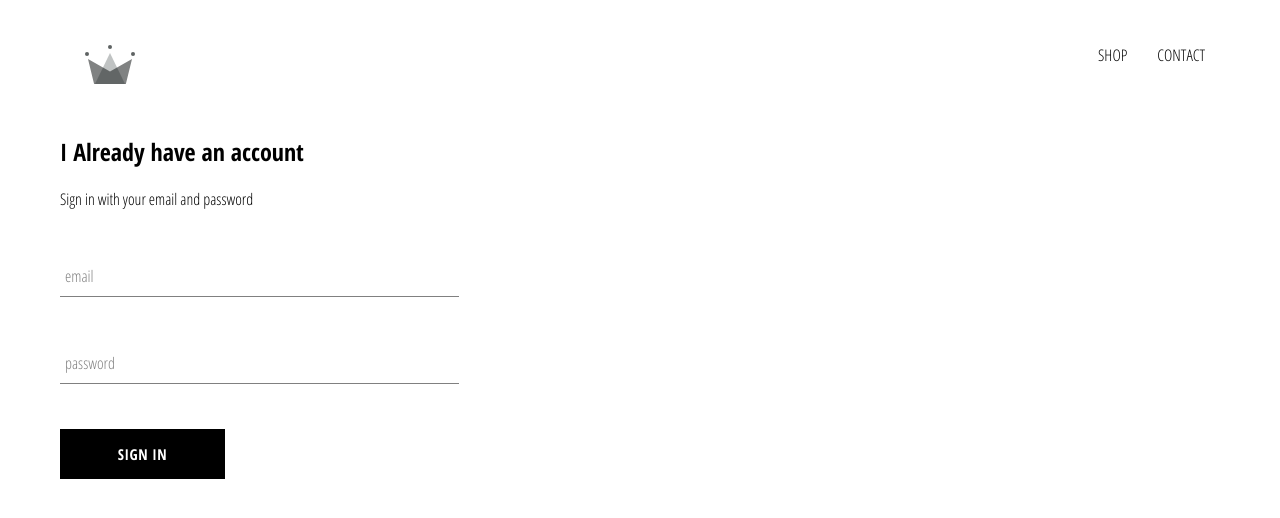
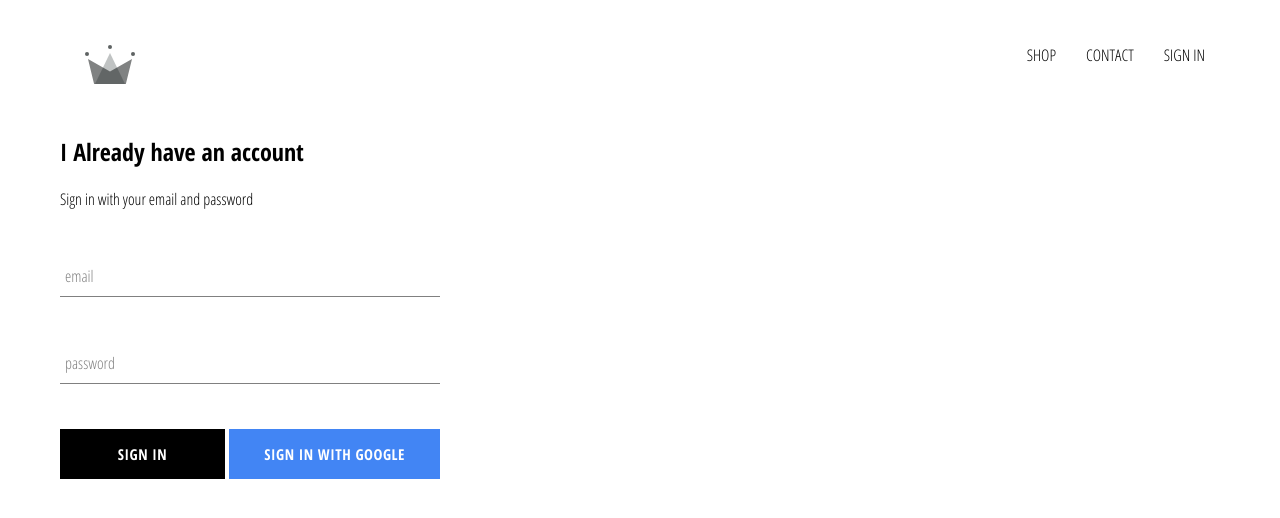
Before and after one commit to saikiran209/crwn-clothing, a React (Create React App) app: page /signin in a window 1280 px wide. Shown: the top 518 px of the page. Built offline with nearby package versions, Linux system fonts and the light colour scheme; no server answers.

Commit message:
Integrated Firebase in to our application and bought the sign-in with google feature

```diff
--- a/src/App.css
+++ b/src/App.css
@@ -7,3 +7,7 @@
   text-decoration: none;
   color: black;
 }
+
+* {
+  box-sizing: border-box;
+}
--- a/src/App.js
+++ b/src/App.js
@@ -5,12 +5,34 @@
 import './App.css';
 import Header  from './components/header/header.component';
 import SignInAndSignUpPage from './pages/sign-in-and-signup/sign-in-and-sign-up.component';
+import { auth } from './firebase/firebase.utils';
 
 
-function App() {
+class App extends React.Component {
+
+  constructor(){
+    super();
+    this.state= {
+      currentUser: null
+    }
+  }
+
+  unsubscribeFromAuth = null
+
+  componentDidMount(){
+    this.unsubscribeFromAuth = auth.onAuthStateChanged(user => {
+      this.setState({currentUser : user});
+    })
+  }
+
+  componentWillUmnount(){
+    this.unsubscribeFromAuth();
+  }
+
+ render(){
   return (
     <div>
-      <Header />
+      <Header currentUser={this.state.currentUser} />
       <Switch>
          <Route exact path='/' component={HomePage} />
          <Route exact path='/shop' component={ShopPage} />
@@ -19,6 +41,7 @@
 
     </div>
   );
+  }
 }
 
 export default App;
--- a/src/components/custom-button/custom-button.component.jsx
+++ b/src/components/custom-button/custom-button.component.jsx
@@ -1,10 +1,12 @@
 import React from "react";
 import './custom-button.styles.scss';
 
-const CustomButton = ({ children, ...otherProps}) => (
-<button className='custom-button' {...otherProps}>
-  {children}
+const CustomButton = ({ children, isGoogleSignIn, ...otherProps}) => (
+<button
+   className={`${isGoogleSignIn ? 'google-sign-in' : ''} custom-button`}
+   {...otherProps}>
+   {children}
 </button>
-)
+);
 
 export default CustomButton;
--- a/src/components/custom-button/custom-button.styles.scss
+++ b/src/components/custom-button/custom-button.styles.scss
@@ -19,4 +19,14 @@
       color: black;
       border: 1px solid black;
     }
+
+    &.google-sign-in {
+      background-color: #4285f4;
+      color:white;
+      &:hover {
+        background-color: #357ae8;
+        border:none;
+      }
+
+    }
   }
--- a/src/components/header/header.component.jsx
+++ b/src/components/header/header.component.jsx
@@ -1,10 +1,10 @@
 import React from "react";
 import { Link } from 'react-router-dom';
 import { ReactComponent as Logo } from '../../assets/crown.svg'
-
+import { auth } from '../../firebase/firebase.utils';
 import './header.styles.scss';
 
-const Header = () => (
+const Header = ({currentUser}) => (
      <div className='header'>
         <Link className='logo-container' to='/'>
           <Logo className='logo' />
@@ -12,6 +12,7 @@
         <div className='options'>
           <Link className='option' to='/shop'>SHOP</Link>
           <Link className='option' to='/shop'>CONTACT</Link>
+          {currentUser ? <div className='option' onClick={() => auth.signOut()}>SIGN OUT</div> : <Link className='option' to='/signin'>SIGN IN</Link>}
         </div>
      </div>
 
--- a/src/components/header/header.styles.scss
+++ b/src/components/header/header.styles.scss
@@ -20,6 +20,7 @@
 
       .option {
         padding: 10px 15px;
+        cursor: pointer;
       }
     }
   }
--- a/src/components/sign-in/sign-in.component.jsx
+++ b/src/components/sign-in/sign-in.component.jsx
@@ -5,6 +5,8 @@
 import FormInput from "../form-input/form-input.component";
 
 import CustomButton  from "../custom-button/custom-button.component";
+
+import { signInWithGoogle } from '../../firebase/firebase.utils';
 
 class SignIn extends React.Component{
 
@@ -41,7 +43,10 @@
                <form onSubmit={this.handleSubmit}>
                   <FormInput name='email' type='email' value={this.state.email} handleChange={this.handleChange} label='email' required />
                   <FormInput name='password' type='password' value={this.state.password} handleChange={this.handleChange} label='password' required />
+                   <div className='buttons'>
                   <CustomButton type='submit'> Sign In </CustomButton>
+                  <CustomButton onClick={signInWithGoogle} isGoogleSignIn> Sign In with google</CustomButton>
+                  </div>
                </form>
 
              </div>
--- a/src/components/sign-in/sign-in.styles.scss
+++ b/src/components/sign-in/sign-in.styles.scss
@@ -1,5 +1,5 @@
 .sign-in{
-    width: 30vw;
+    width: 380px;
     display: flex;
     flex-direction: column;
 }
@@ -7,3 +7,8 @@
 .title {
     margin: 10px 0;
 }
+
+.buttons {
+    display: flex;
+    justify-content: space-between;
+}
--- /dev/null
+++ b/src/firebase/firebase.utils.js
@@ -0,0 +1,24 @@
+import firebase from 'firebase/compat/app';
+import 'firebase/compat/firestore';
+import 'firebase/compat/auth';
+
+const config = {
+    apiKey: "AIzaSyD-mFemfSSBt2eZIwgZu52Vr-5qndwjVeY",
+    authDomain: "crwn-db-a9afc.firebaseapp.com",
+    projectId: "crwn-db-a9afc",
+    storageBucket: "crwn-db-a9afc.appspot.com",
+    messagingSenderId: "498046439619",
+    appId: "1:498046439619:web:125d0fd4dcc655aa70d276",
+    measurementId: "G-6ZEV38WC93"
+  };
+
+  firebase.initializeApp(config);
+
+  export const auth = firebase.auth();
+  export const firestore = firebase.firestore();
+
+  const provider = new firebase.auth.GoogleAuthProvider();
+  provider.setCustomParameters({ prompt: 'select_account'});
+  export const signInWithGoogle = () => auth.signInWithPopup(provider);
+
+  export default firebase;
```
Also changed, not shown: 1 other file (tests, documents, lock files or other folders).
